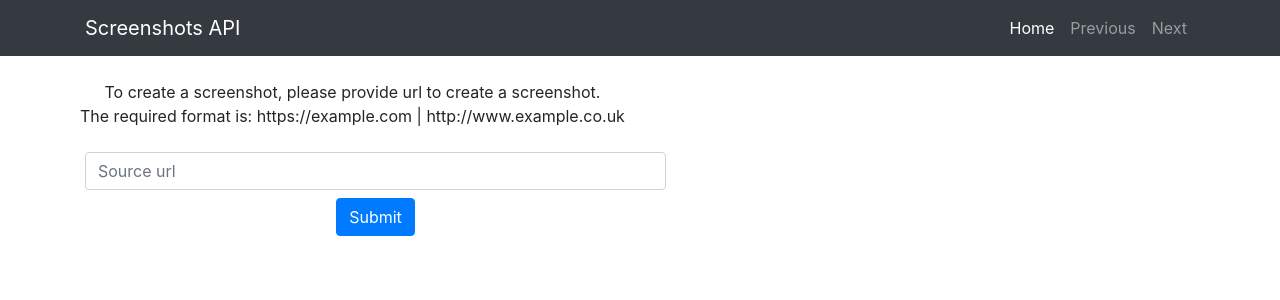
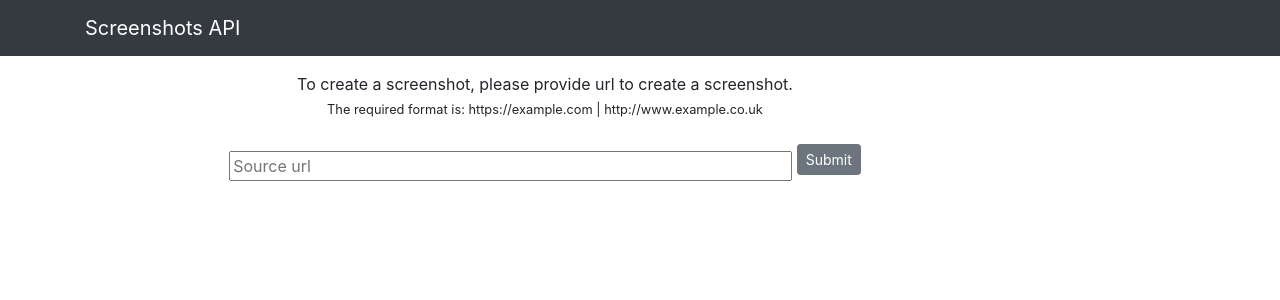
Before and after one commit to karanotts/screengrab, a Flask app: page /api/v1/upload in a window 1280 px wide. Shown: the top 300 px of the page. Run offline with Flask 2, Linux system fonts and the light colour scheme; some libraries are stand-ins or nearby versions.

Commit message:
removed unnecessary graph elems from templates

```diff
--- a/screengrab/templates/request.html
+++ b/screengrab/templates/request.html
@@ -7,40 +7,23 @@
             aria-controls="navbarResponsive" aria-expanded="false" aria-label="Toggle navigation">
             <span class="navbar-toggler-icon"></span>
         </button>
-        <div class="collapse navbar-collapse" id="navbarResponsive">
-            <ul class="navbar-nav ml-auto">
-                <li class="nav-item active">
-                    <a class="nav-link" href="#">Home
-                        <span class="sr-only">(current)</span>
-                    </a>
-                </li>
-                <li class="nav-item">
-                    <a class="nav-link" href="#">Previous</a>
-                </li>
-                <li class="nav-item">
-                    <a class="nav-link" href="#">Next</a>
-                </li>
-            </ul>
-        </div>
     </div>
 </nav>
 <div class="container">
     <div class="row">
-        <div class="col-md-10">
+        <div class="col-md-10" >
             <form method="POST" action="">
-                <div class="form-row">
-                    <div class="control">
-                        <label for="source_url" class="label my-4">To create a screenshot, please provide url to create
-                            a screenshot.<br />The required format is: https://example.com | http://www.example.co.uk </label>
+                    <div>
+                        <label for="source_url" class="label my-8" style="padding: 1rem 0 1rem 0">To create a screenshot, please provide url to create a screenshot.<br />
+                        <small>The required format is: https://example.com | http://www.example.co.uk</small></label>
                     </div>
-                    <div class="col-auto"><input class="form-control mb-2" type="text" name="source_url"
-                            placeholder="Source url" size="50%" pattern="^(?:http(s)?:\/\/)?[\w.-]+(?:\.[\w\.-]+)+[\w\-\._~:/?#[\]@!\$&'\(\)\*\+,;=.]+$" title="https://example.com | https://www.example.co.uk" required>
-                        <button type="submit" class="btn btn-primary btn-md mt-0">Submit</button>
+                    <div>
+                        <input class="" type="text" name="source_url"  placeholder="Source url" size="50%" pattern="^(?:http(s)?:\/\/)?[\w.-]+(?:\.[\w\.-]+)+[\w\-\._~:/?#[\]@!\$&'\(\)\*\+,;=.]+$" title="https://example.com | https://www.example.co.uk" required>
+                        <button style="margin: 1rem 0 1rem 0" type="submit" class="btn btn-secondary btn-sm mt-0">Submit</button>
                     </div>
-                </div>
             </form>
         </div>
-        <div>
+        <div style="padding: 1rem 0 1rem 0; width: 100%; color:gray">
             {% for message in get_flashed_messages() %}
                 {{ message }}
             {% endfor %}
--- a/screengrab/views/api.py
+++ b/screengrab/views/api.py
@@ -21,8 +21,9 @@ def upload_screenshot():
                 view.write(requests.get(url).content)
                 view.close()
 
-            basedir = os.path.abspath(os.path.dirname(__file__))
-            uploads = os.path.join(basedir, 'uploads/')
+            basedir = os.path.dirname(api.root_path)
+            print(basedir)
+            uploads = os.path.join(basedir, 'static/uploads/')
             if not os.path.isdir(uploads):
                 os.mkdir(uploads)
 
@@ -52,7 +53,7 @@ def upload_screenshot():
 
         check_response = requests.get(source_url)
         if not check_response:
-            return "<h1>URL NOT FOUND</h1>" # redirect(url_for("url_not_found"))
+            return "<h1>URL NOT FOUND</h1>"
         else:
             download_file(source_url)
 
```
Also changed, not shown: screengrab/templates/screenshot.html (+1 -24 lines).
